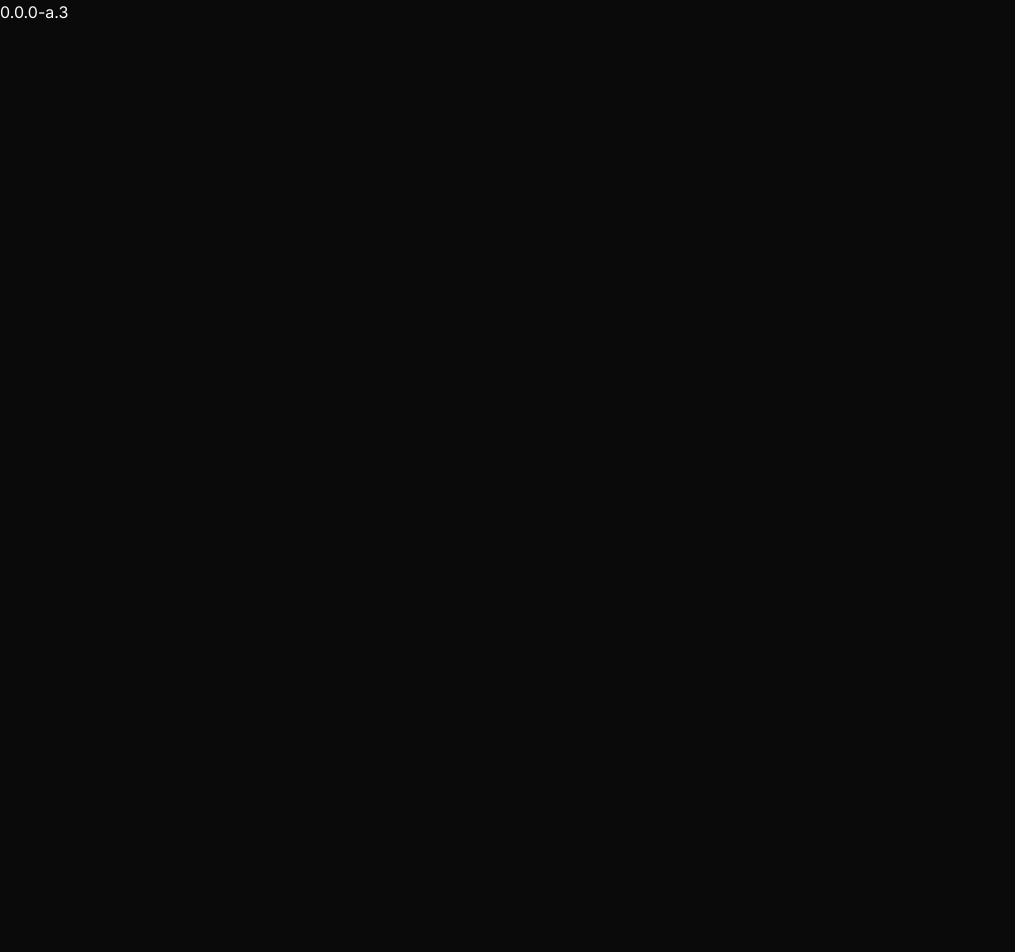
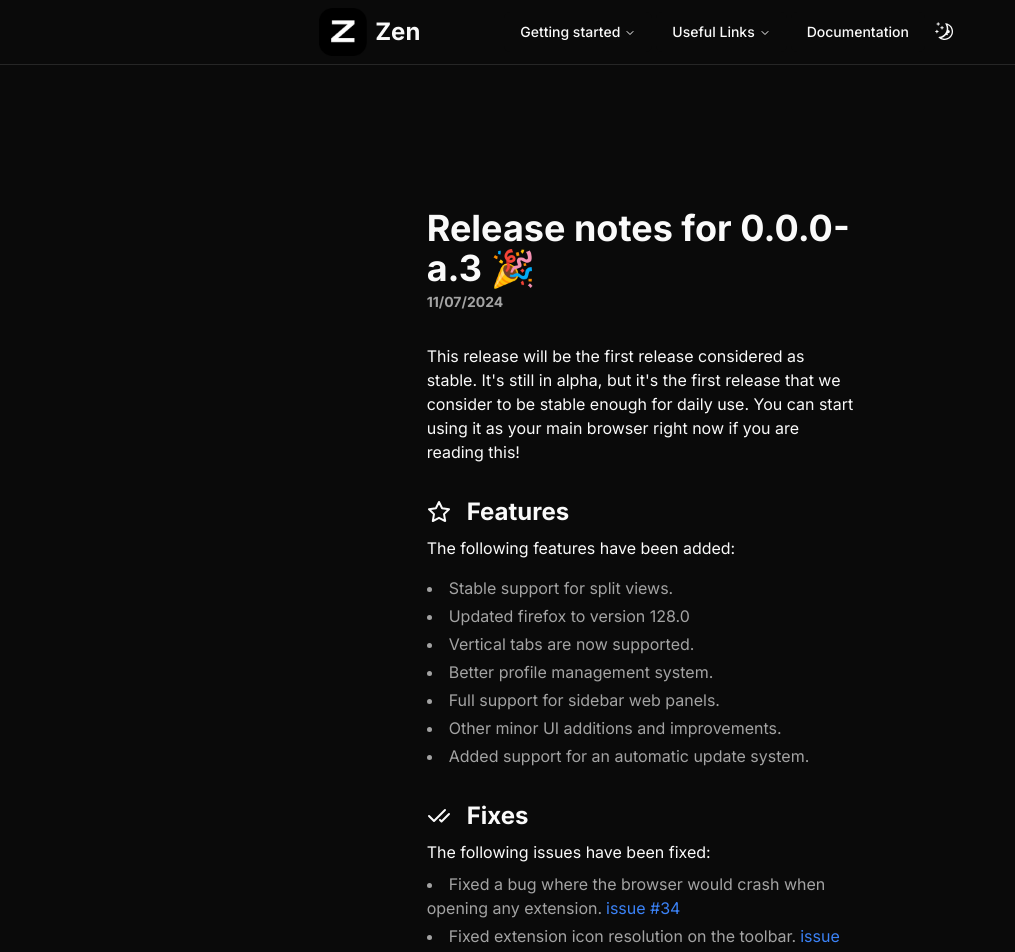
Before and after one commit to zen-browser/www, a Next.js app: page /release-notes/0.0.0-a.3 in a window 1280 px wide. Shown: the top 952 px of the page, without its empty margins (0-1015 px from the left). Before the commit the page ends 800 px from the top, so only its background shows below. Built offline with nearby package versions, Linux system fonts and the light colour scheme.

Commit message:
refactor: Update release notes page to handle missing release notes gracefully

```diff
--- a/src/app/release-notes/[version]/page.tsx
+++ b/src/app/release-notes/[version]/page.tsx
@@ -1,14 +1,35 @@
 'use client'
 
+import Footer from '@/components/footer';
+import { Navigation } from '@/components/navigation';
+import ReleaseNote from '@/components/release-note';
+import { Button } from '@/components/ui/button';
+import { releaseNotes } from '@/lib/release-notes';
+import Link from 'next/link';
 import { useParams } from 'next/navigation'
 
 export default function() {
   const params = useParams<{ version: string }>()
   const { version } = params;
 
+  const releaseNote = releaseNotes.find((note) => note.version === version);
+  if (!releaseNote) {
+    return (
+      <main className="flex min-h-screen flex-col items-center justify-start">
+        <div className="h-screen flex flex-col items-center justify-center">
+          <h1 className="text-4xl font-bold mt-12">Release note not found</h1>
+          <Link href="/release-notes"><Button className="mt-4">Back to release notes</Button></Link>
+        </div>
+        <Footer />
+        <Navigation /> {/* At the bottom of the page */}
+      </main>
+    );
+  }
   return (
-    <div>
-      <h1>{version}</h1>
-    </div>
+    <main className="flex min-h-screen flex-col items-center justify-start">
+      <ReleaseNote data={releaseNote} />
+      <Footer />
+      <Navigation /> {/* At the bottom of the page */}
+    </main>
   )
 }
--- a/src/app/release-notes/page.tsx
+++ b/src/app/release-notes/page.tsx
@@ -1,7 +1,33 @@
-import { releaseNotes } from "@/lib/release-notes";
-import { redirect } from "next/navigation";
+import Footer from "@/components/footer";
+import { Navigation } from "@/components/navigation";
+import { releaseNoteIsAlpha, releaseNotes } from "@/lib/release-notes";
+import Link from "next/link";
 
 export default function() {
-  // "0" is the latest release
-  redirect(`/release-notes/${releaseNotes[0].version}`);
+  return (
+    <main className="flex min-h-screen flex-col items-center justify-start">
+      <div className="min-h-screen py-42 flex justify-center flex-col">
+        <h1 className="text-4xl text-center font-bold mt-12">Release Notes</h1>
+        <div className="grid gap-5 grid-cols-1 md:grid-cols-2 lg:grid-cols-3 mt-10">
+          {releaseNotes.map((releaseNote) => (
+            <Link href={`/release-notes/${releaseNote.version}`} className="bg-background relative max-w-64 overflow-hidden rounded-lg border p-5 hover:border-blue-500 transition-all duration-300 hover:-translate-y-1 hover:-translate-x-1">
+              <div className="text-md font-medium mb-5">
+                {releaseNote.version}
+              </div>
+              <div className="text-muted-foreground text-sm font-medium">
+                Check out the new features and improvements for {releaseNote.version}
+              </div>
+              {releaseNoteIsAlpha(releaseNote) && (
+                <div className="absolute top-0 right-0 bg-blue-500 text-white text-xs font-medium p-1 rounded-bl-lg">
+                  Alpha Release
+                </div>
+              )}
+            </Link>
+          ))}
+        </div>
+      </div>
+      <Footer />
+      <Navigation /> {/* At the bottom of the page */}
+    </main>
+  )
 }
--- a/src/components/navigation.tsx
+++ b/src/components/navigation.tsx
@@ -35,7 +35,7 @@ export function Navigation() {
       <NavigationMenu>
         <NavigationMenuList className="w-full">
           <NavigationMenuItem className="cursor-pointer mr-20">
-            <NavigationMenuLink href="/" asChild>
+            <NavigationMenuLink href="/">
               <Logo withText />
             </NavigationMenuLink>
           </NavigationMenuItem>
--- /dev/null
+++ b/src/components/release-note.tsx
@@ -0,0 +1,72 @@
+import { ReleaseNote } from "@/lib/release-notes";
+import { ExclamationTriangleIcon } from "@radix-ui/react-icons";
+import { CheckCheckIcon, StarIcon } from "lucide-react";
+import { Button } from "./ui/button";
+
+export default function ReleaseNote({ data }: { data: ReleaseNote }) {
+  return (
+    <div className="flex flex-col mt-52 mb-24">
+      <div className="mx-auto w-1/3">
+        <h1 className="text-4xl font-bold">Release notes for {data.version} 🎉</h1>
+        <p className="text-sm mt-1 font-bold text-muted-foreground">{data.date}</p>
+        {data.extra && (
+          <p className="text-md mt-8">{data.extra}</p>
+        )}
+        {data.breakingChanges && (
+          <>
+            <h2 className="text-2xl font-bold mt-8 flex items-center">
+              <ExclamationTriangleIcon className="w-6 h-6 mr-4" />
+              Breaking changes
+            </h2>
+            <p className="text-md mt-4">The following changes may break existing functionality:</p>
+            <ul className="list-disc list-inside mt-2">
+              {data.breakingChanges?.map((change, index) => (
+                <li key={index} className="mt-1 text-muted-foreground">{change}</li>
+              ))}
+            </ul>
+          </>
+        )}
+        {data.features && (
+          <>
+            <h2 className="text-2xl font-bold mt-8 flex items-center">
+              <StarIcon className="w-6 h-6 mr-4" />
+              Features
+            </h2>
+            <p className="text-md mt-2">The following features have been added:</p>
+            <ul className="list-disc list-inside mt-4">
+              {data.features?.map((feature, index) => (
+                <li key={index} className="text-md mt-1 text-muted-foreground">{feature}</li>
+              ))}
+            </ul>
+          </>
+        )}
+        {data.fixes && (
+          <>
+            <h2 className="text-2xl flex items-center font-bold mt-8">
+              <CheckCheckIcon className="w-6 h-6 mr-4" />
+              Fixes
+            </h2>
+            <p className="text-md mt-2">The following issues have been fixed:</p>
+            <ul className="list-disc list-inside mt-2">
+              {data.fixes?.map((fix, index) => (
+                <li key={index} className="mt-1 text-muted-foreground">
+                  {fix.description}
+                  {fix.issue && (
+                    <a
+                      href={`https://github.com/zen-browser/desktop/issues/${fix.issue}`}
+                      target="_blank"
+                      className="ml-1 text-blue-500"
+                    >
+                      issue #{fix.issue}
+                    </a>
+                  )}
+                </li>
+              ))}
+            </ul>
+          </>
+        )}
+      </div>
+      <Button className="mt-12 w-fit mx-auto" onClick={() => window.location.href = '/download'}>Download zen now!</Button>
+    </div>
+  );
+}
--- a/src/lib/release-notes.ts
+++ b/src/lib/release-notes.ts
@@ -1,9 +1,14 @@
+
+interface Fix {
+  description: string;
+  issue?: number;
+}
 
 export interface ReleaseNote {
   version: string;
   date: string;
   extra?: string;
-  fixes?: string[];
+  fixes?: Fix[];
   features?: string[];
   breakingChanges?: string[];
 }
@@ -12,12 +17,33 @@ export const releaseNotes: ReleaseNote[] = [
   {
     version: "0.0.0-a.3",
     date: "11/07/2024",
-    extra: "This is a test release.",
+    extra: "This release will be the first release considered as stable. It's still in alpha, but it's the first release that we consider to be stable enough for daily use. You can start using it as your main browser right now if you are reading this!",
     features: [
-      "Added a new feature.",
+      "Stable support for split views.",
+      "Updated firefox to version 128.0",
+      "Vertical tabs are now supported.",
+      "Better profile management system.",
+      "Full support for sidebar web panels.",
+      "Other minor UI additions and improvements.",
+      "Added support for an automatic update system.",
     ],
     fixes: [
-      "Fixed a bug.",
-    ],
+      {
+        description: "Fixed a bug where the browser would crash when opening any extension.",
+        issue: 34,
+      },
+      {
+        description: "Fixed extension icon resolution on the toolbar.",
+        issue: 35,
+      },
+      {
+        description: "Applied a fix for that affected some linux users.",
+        issue: 36,
+      }
+    ]
   },
 ];
+
+export function releaseNoteIsAlpha(note: ReleaseNote) {
+  return note.version.includes("-a.");
+}
```
